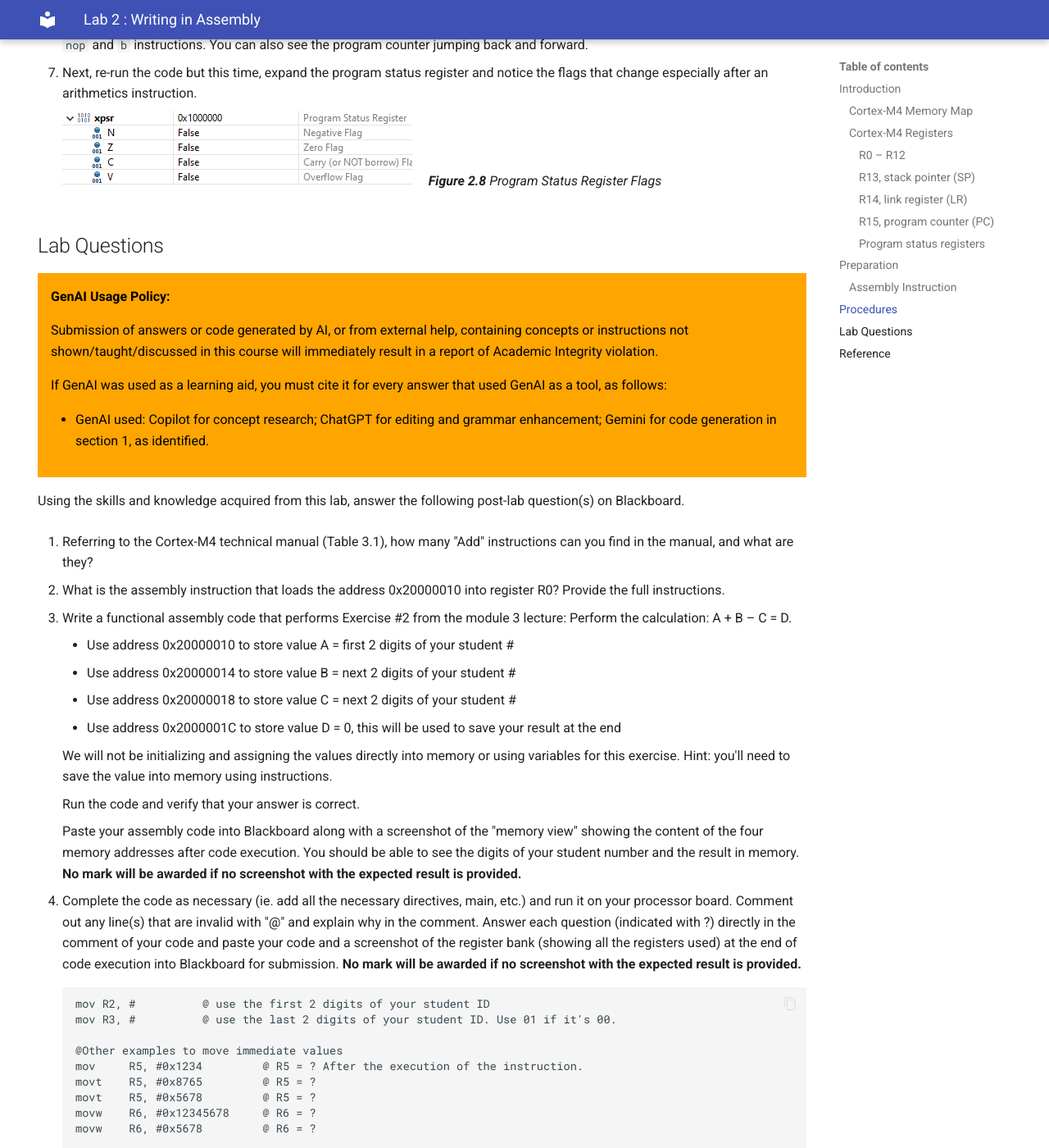
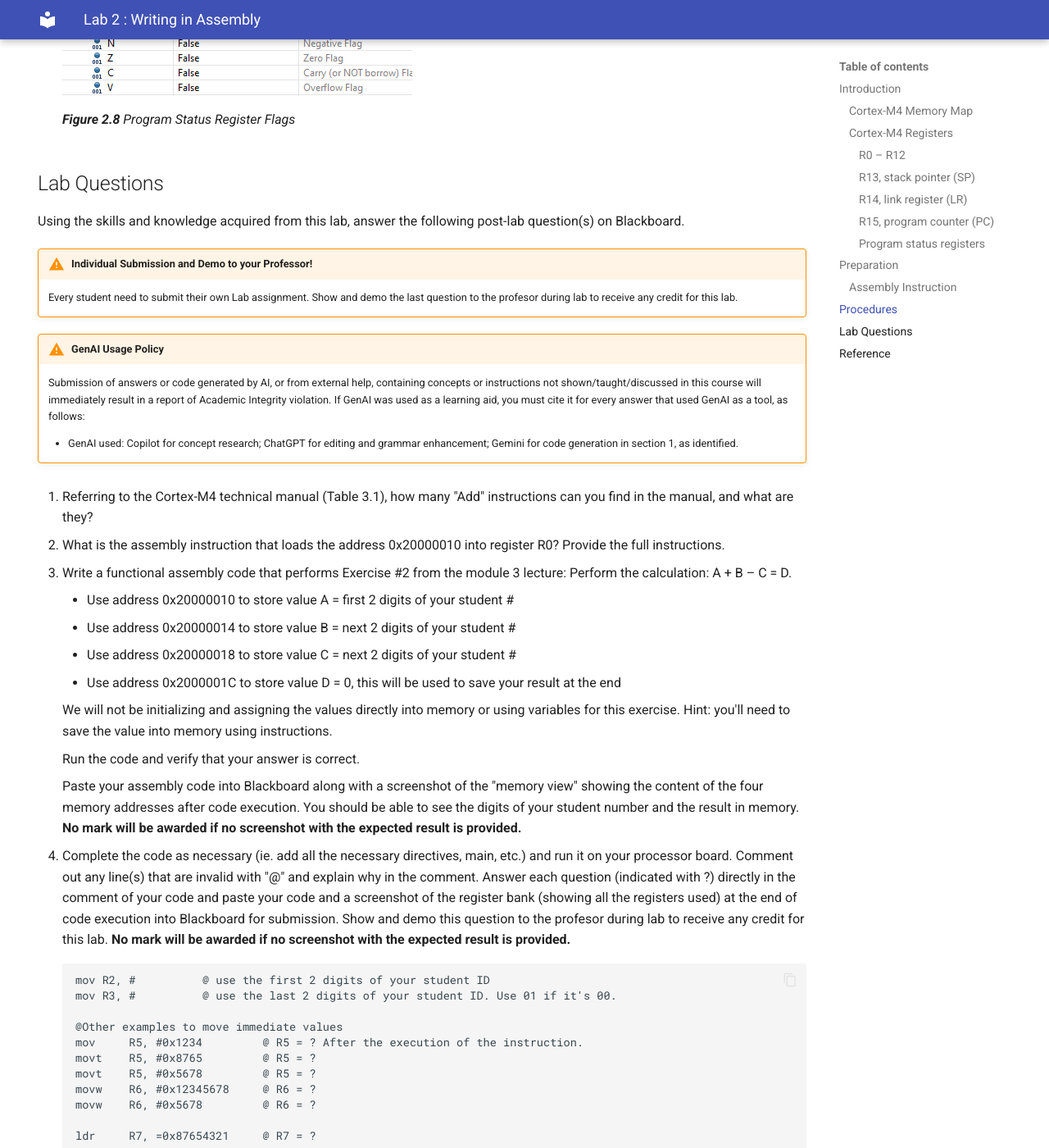
Before and after one commit to Seneca-BSA/Lab-Manual, an MkDocs documentation site: the page built from docs/SEH500/lab2.md, in a window 1280 px wide and 1400 px high, scrolled down 5682 px. Shown: the whole window at 82% size. Built offline with MkDocs 1.6.1 and Material for MkDocs 9.7.7, drawn with Linux system fonts in a browser that asks for light colours; some of the changed text lies outside the part shown.

Commit message:
updated seh500 lab2

```diff
--- a/docs/SEH500/lab2.md
+++ b/docs/SEH500/lab2.md
@@ -1,9 +1,4 @@
 # Lab 2 : Writing in Assembly
-
-<font size="5">
-Seneca Polytechnic</br>
-SEH500 Microprocessors and Computer Architecture
-</font>
 
 ## Introduction
 
@@ -145,14 +140,18 @@ Documentation of the Cortex-M4 instruction set can be found here:
 
 ## Lab Questions
 
-<div style="padding: 15px; border: 1px solid orange; background-color: orange; color: black;">
-<b>GenAI Usage Policy:</b>
-<p>Submission of answers or code generated by AI, or from external help, containing concepts or instructions not shown/taught/discussed in this course will immediately result in a report of Academic Integrity violation.</p>
-<p>If GenAI was used as a learning aid, you must cite it for every answer that used GenAI as a tool, as follows:<p>
-<ul><li>GenAI used: Copilot for concept research; ChatGPT for editing and grammar enhancement; Gemini for code generation in section 1, as identified.</li></ul>
-</div>
+Using the skills and knowledge acquired from this lab, answer the following post-lab question(s) on Blackboard.
 
-Using the skills and knowledge acquired from this lab, answer the following post-lab question(s) on Blackboard.
+!!! warning "Individual Submission and Demo to your Professor!"
+
+    Every student need to submit their own Lab assignment. Show and demo the last question to the profesor during lab to receive any credit for this lab.
+
+!!! warning "GenAI Usage Policy"
+
+    Submission of answers or code generated by AI, or from external help, containing concepts or instructions not shown/taught/discussed in this course will immediately result in a report of Academic Integrity violation.
+    If GenAI was used as a learning aid, you must cite it for every answer that used GenAI as a tool, as follows:
+
+    - GenAI used: Copilot for concept research; ChatGPT for editing and grammar enhancement; Gemini for code generation in section 1, as identified.
 
 1. Referring to the Cortex-M4 technical manual (Table 3.1), how many "Add" instructions can you find in the manual, and what are they?
 
@@ -170,7 +169,7 @@ Using the skills and knowledge acquired from this lab, answer the following post
 
     Paste your assembly code into Blackboard along with a screenshot of the "memory view" showing the content of the four memory addresses after code execution. You should be able to see the digits of your student number and the result in memory. **No mark will be awarded if no screenshot with the expected result is provided.**
 
-1. Complete the code as necessary (ie. add all the necessary directives, main, etc.) and run it on your processor board. Comment out any line(s) that are invalid with "@" and explain why in the comment. Answer each question (indicated with ?) directly in the comment of your code and paste your code and a screenshot of the register bank (showing all the registers used) at the end of code execution into Blackboard for submission. **No mark will be awarded if no screenshot with the expected result is provided.**
+1. Complete the code as necessary (ie. add all the necessary directives, main, etc.) and run it on your processor board. Comment out any line(s) that are invalid with "@" and explain why in the comment. Answer each question (indicated with ?) directly in the comment of your code and paste your code and a screenshot of the register bank (showing all the registers used) at the end of code execution into Blackboard for submission. Show and demo this question to the profesor during lab to receive any credit for this lab. **No mark will be awarded if no screenshot with the expected result is provided.**
 
         mov R2, #          @ use the first 2 digits of your student ID
         mov R3, #          @ use the last 2 digits of your student ID. Use 01 if it's 00.
```
Also changed, not shown: docs/SEH500/index.md (+2 -2 lines).
